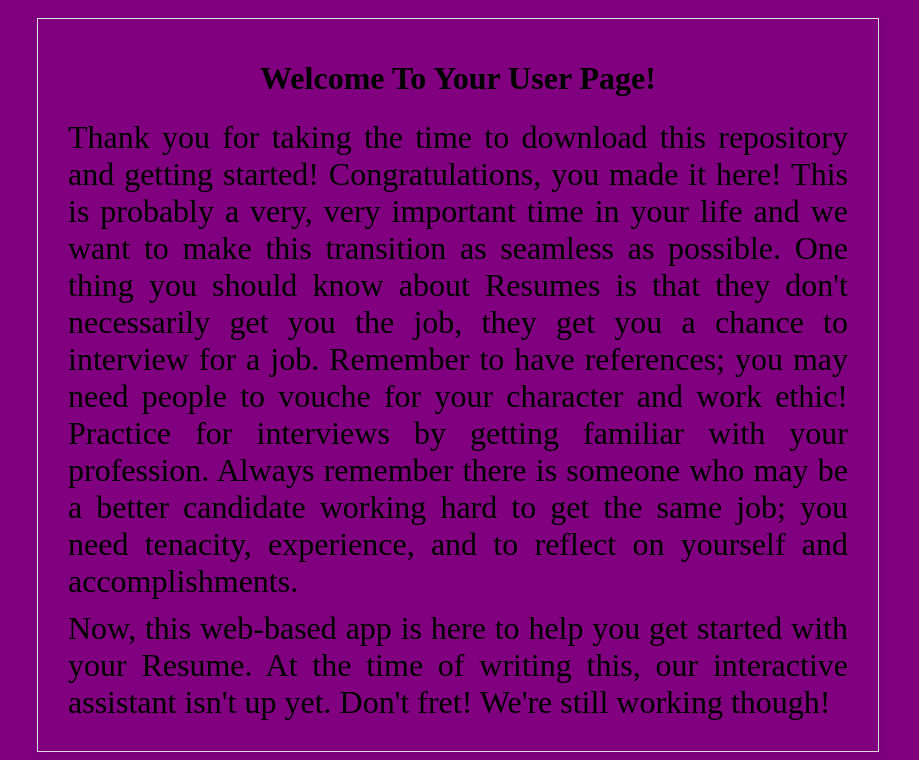
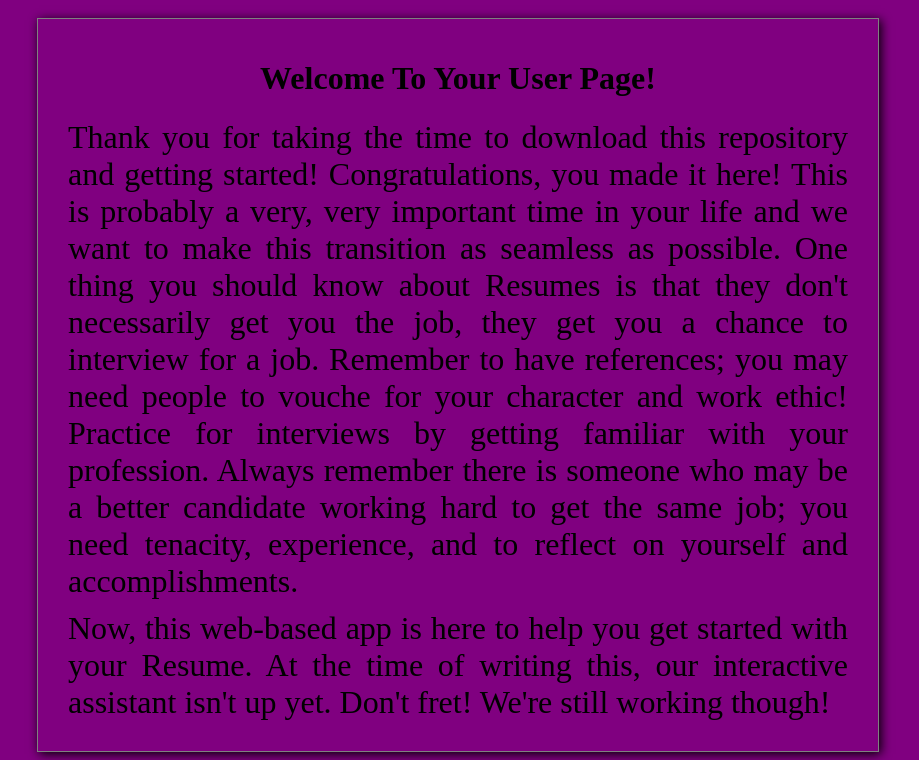
Before and after one commit to xll755/ResumeMASTER, a PHP site: page /www/uHome.php in a window 1280 px wide. Shown: the part 48-808 px from the top of the page, without its empty margins (182-1101 px from the left). Run offline with PHP 8.4, Linux system fonts and the light colour scheme; the visitor is signed in with stand-in values (Sample User, id 1).

Commit message:
Update uHome.php
Changed coloring.

```diff
--- a/www/uHome.php
+++ b/www/uHome.php
@@ -53,7 +53,7 @@ header("Pragma: no-cache");
 
     .bar li {										/* This section is for listed items (li) */
         flex-grow: 1;								/* makes even spacing for tabs in bar */
-        border-right: 1px solid rgb(0, 0, 0);		/* Separators color (black vertical line) */
+        border-right: 1px solid black;		/* Separators color (black vertical line) */
         list-style-type: none;
     }
 
@@ -84,8 +84,8 @@ header("Pragma: no-cache");
             max-width: 800px; /*Setting the width */
             margin: 0 auto; /*Centering the container */
             padding: 20px; /*Spacing inside the container */
-            border: 1px solid #ddd; /*border for the container */
-            box-shadow: 2px 2px 10px rgba(0, 0, 0, 0.1); /*Coloring to ie shadow casting */
+            border: 1px solid grey; /*border for the container */
+            box-shadow: 2px 2px 10px black; /*Coloring to ie shadow casting */
         }
 
 		p {
```
